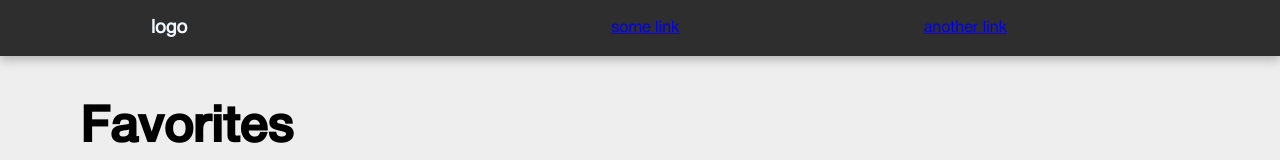
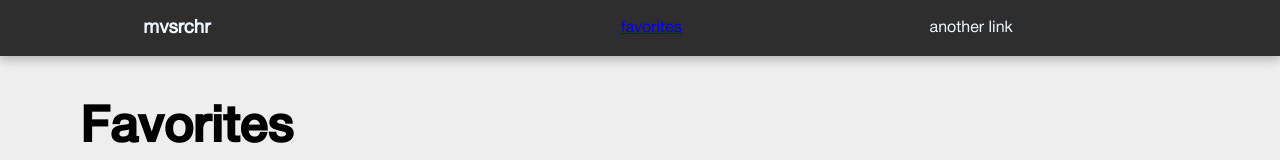
Before and after one commit to wcelery/moviesearcher, a React (Create React App) app: page /favorites in a window 1280 px wide. Shown: the top 160 px of the page. Built offline with nearby package versions, Linux system fonts and the light colour scheme.

Commit message:
some changes

```diff
--- a/public/index.html
+++ b/public/index.html
@@ -15,7 +15,7 @@
       work correctly both with client-side routing and a non-root public URL.
       Learn how to configure a non-root public URL by running `npm run build`.
     -->
-    <title>moviesearcher</title>
+    <title>mvsrchr</title>
   </head>
   <body>
     <noscript>You need to enable JavaScript to run this app.</noscript>
--- a/src/components/containers/Nav.js
+++ b/src/components/containers/Nav.js
@@ -4,14 +4,12 @@ import { Link } from "react-router-dom";
 export default function Nav() {
   return (
     <div className="nav">
-      <h3>logo</h3>
+      <h3>mvsrchr</h3>
       <div className="nav-links">
         <Link to="/favorites">
-          <li>some link</li>
+          <li>favorites</li>
         </Link>
-        <Link to="/favorites">
-          <li>another link</li>
-        </Link>
+        <li>another link</li>
       </div>
     </div>
   );
```
